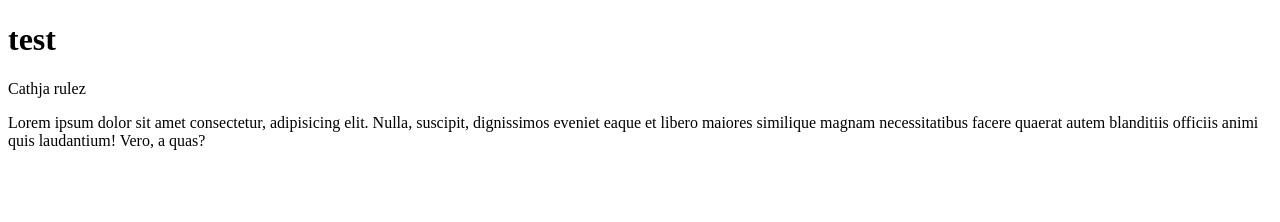
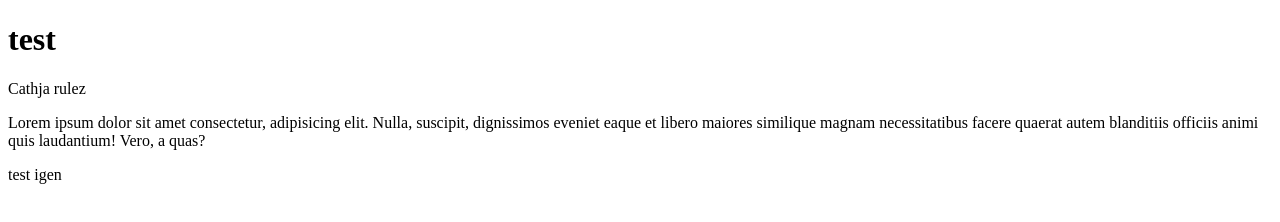
Before and after one commit to c4trisk/test-repo, a plain HTML site: page index.html in a window 1280 px wide. Drawn offline with Linux system fonts and the light colour scheme.

Commit message:
ändringar

```diff
--- a/index.html
+++ b/index.html
@@ -10,6 +10,7 @@
   <h1>test</h1>
   <p>Cathja rulez</p>
   <p>Lorem ipsum dolor sit amet consectetur, adipisicing elit. Nulla, suscipit, dignissimos eveniet eaque et libero maiores similique magnam necessitatibus facere quaerat autem blanditiis officiis animi quis laudantium! Vero, a quas?</p>
+  <p>test igen</p>
 
 </body>
 </html>
```
